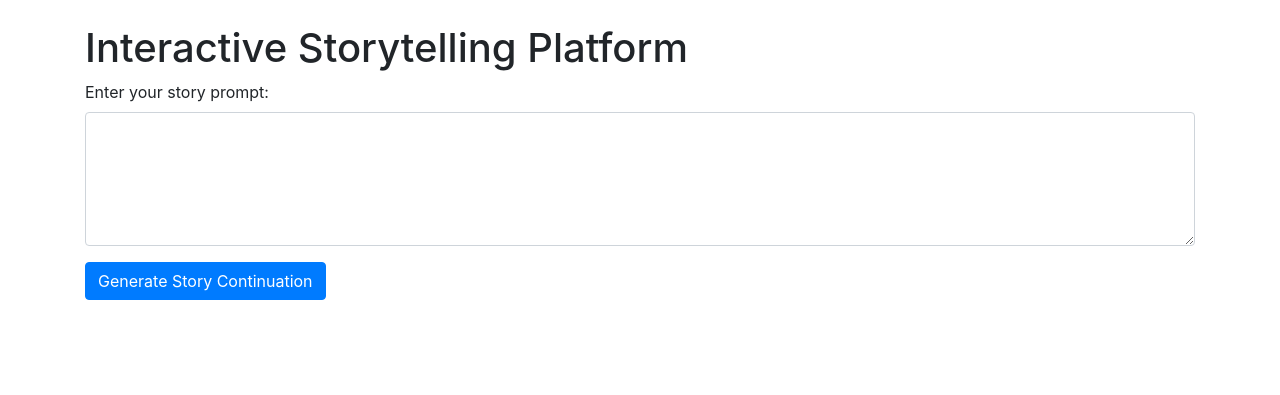
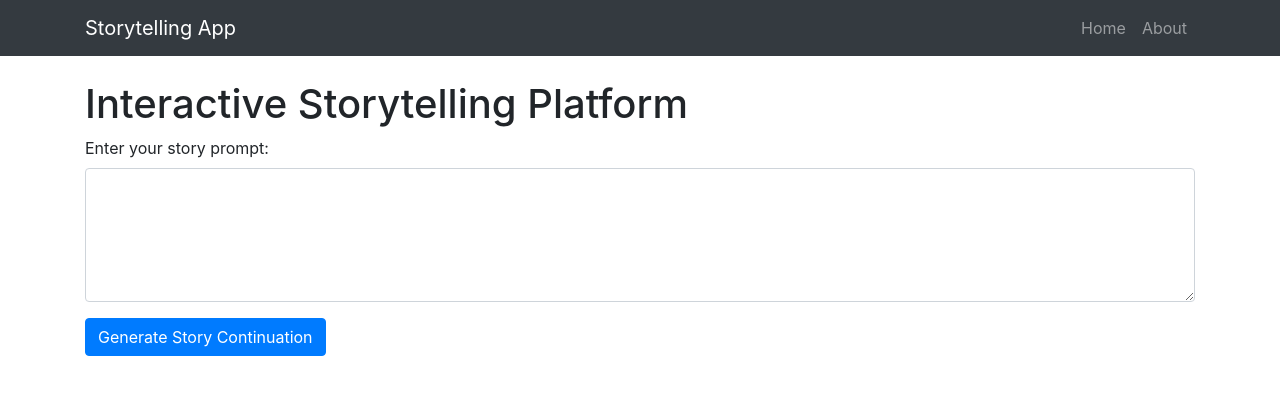
Before and after one commit to Sxhil296/Interactive-Storytelling-Platform, a Flask app: page / in a window 1280 px wide. Shown: the top 395 px of the page. Run offline with Flask 3, Linux system fonts and the light colour scheme; some libraries are stand-ins or nearby versions.

Commit message:
css and navbar and footer

```diff
--- a/static/styles/style.css
+++ b/static/styles/style.css
@@ -0,0 +1,4 @@
+p {
+    line-height: 1.6;
+    margin-bottom: 10px;
+}
--- /dev/null
+++ b/templates/footer.html
@@ -0,0 +1,5 @@
+<footer class="footer mt-auto py-3 bg-dark text-white">
+    <div class="container text-center">
+        <span class="text-muted">Storytelling App &copy; 2023</span>
+    </div>
+</footer>
--- a/templates/index.html
+++ b/templates/index.html
@@ -1,28 +1,48 @@
 <!DOCTYPE html>
 <html lang="en">
   <head>
-    <meta charset="UTF-8">
+    <meta charset="UTF-8" />
     <title>Interactive Storytelling Platform</title>
-    <link rel="stylesheet" href="https://stackpath.bootstrapcdn.com/bootstrap/4.5.2/css/bootstrap.min.css">
+    <link
+      rel="stylesheet"
+      href="{{url_for('static', filename='styles/style.css')}}"
+    />
+    <link
+      rel="stylesheet"
+      href="https://stackpath.bootstrapcdn.com/bootstrap/4.5.2/css/bootstrap.min.css"
+    />
   </head>
   <body>
+    {% include 'navbar.html' %}
     <div class="container mt-4">
       <h1>Interactive Storytelling Platform</h1>
       <form method="POST" action="/generate_story">
         <div class="form-group">
           <label for="storyPrompt">Enter your story prompt:</label>
-                <textarea class="form-control" id="storyPrompt" name="prompt" rows="5" required></textarea>
+          <textarea
+            class="form-control"
+            id="storyPrompt"
+            name="prompt"
+            rows="5"
+            required
+          ></textarea>
         </div>
-            <button type="submit" class="btn btn-primary">Generate Story Continuation</button>
+        <button type="submit" class="btn btn-primary">
+          Generate Story Continuation
+        </button>
       </form>
       {% if prompt %}
       <h3>Prompt:</h3>
       <p>{{ prompt }}</p>
-        {% endif %}
-        {% if result %}
+      {% endif %} {% if result %}
+      <!-- <h3>Generated Story Continuation:</h3>
+            <p>{{ result }}</p> -->
       <h3>Generated Story Continuation:</h3>
-            <p>{{ result }}</p>
-        {% endif %}
+      <!-- Split the text into paragraphs -->
+      {% for paragraph in result.split('\n\n') %}
+      <p>{{ paragraph }}</p>
+      {% endfor %} {% endif %}
     </div>
+
   </body>
 </html>
--- /dev/null
+++ b/templates/navbar.html
@@ -0,0 +1,20 @@
+<nav class="navbar navbar-expand-lg navbar-dark bg-dark">
+    <div class="container">
+        <a class="navbar-brand" href="/">Storytelling App</a>
+        <button class="navbar-toggler" type="button" data-toggle="collapse" data-target="#navbarNav"
+            aria-controls="navbarNav" aria-expanded="false" aria-label="Toggle navigation">
+            <span class="navbar-toggler-icon"></span>
+        </button>
+        <div class="collapse navbar-collapse" id="navbarNav">
+            <ul class="navbar-nav ml-auto">
+                <li class="nav-item">
+                    <a class="nav-link" href="/">Home</a>
+                </li>
+                <li class="nav-item">
+                    <a class="nav-link" href="#">About</a>
+                </li>
+                <!-- Add more navbar items as needed -->
+            </ul>
+        </div>
+    </div>
+</nav>
```
Lines whose indentation alone changed are shown as unchanged.
